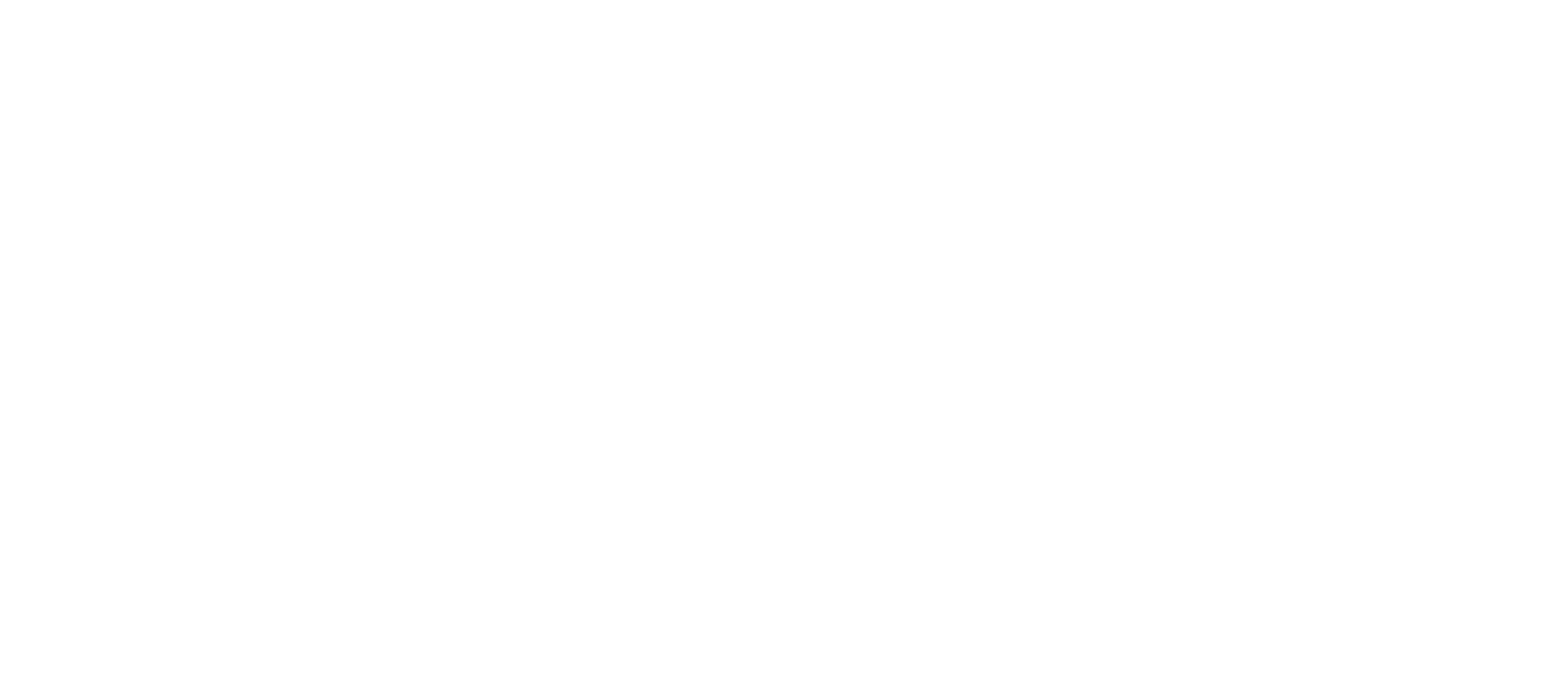
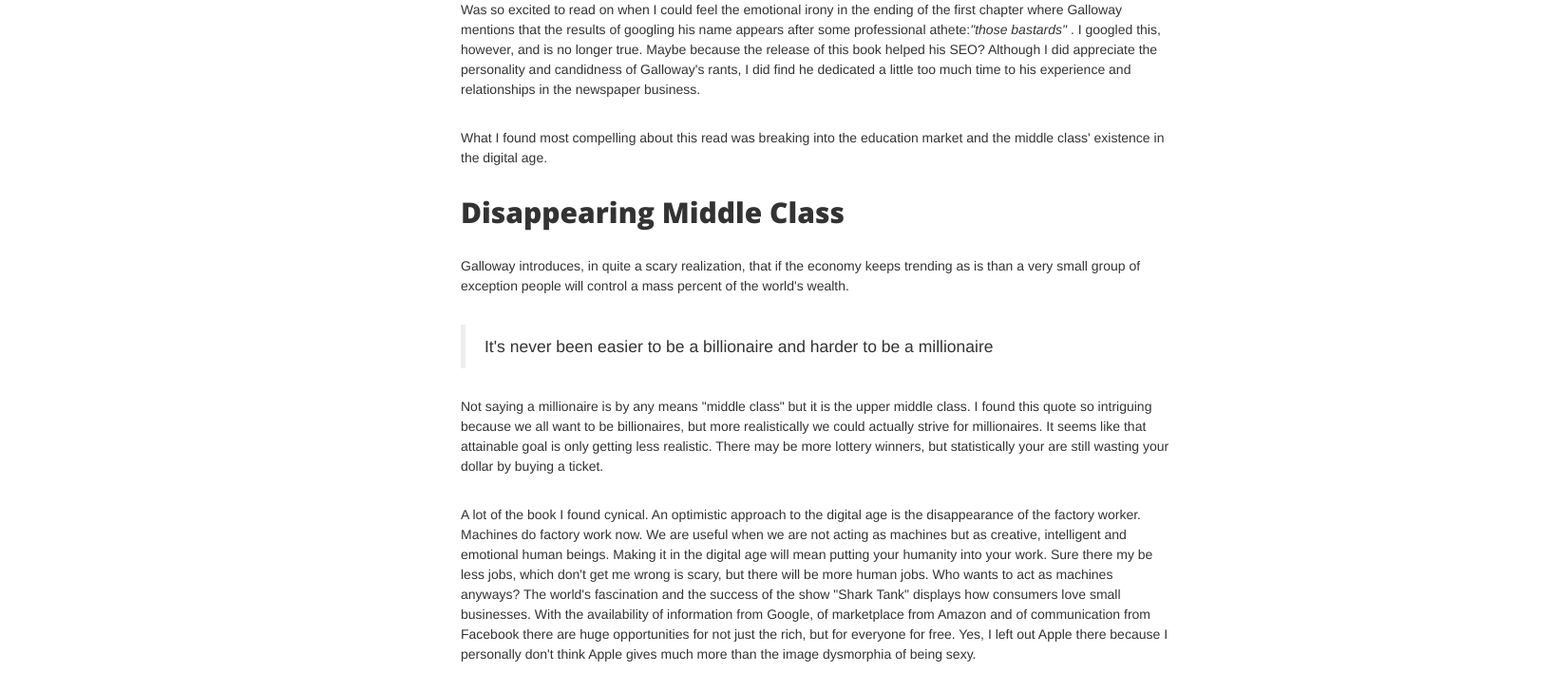
Before and after one commit to exvuma/nextjs, a Next.js app: page /posts/11_16_2017 in a window 1280 px wide. Before the commit this address had no page. Shown: the part 280-1008 px from the top of the page at 95% size, 1640 px wide, since content can reach past the window. Before the commit the page ends 800 px from the top, so only its background shows below. Built offline with nearby package versions, Linux system fonts and the light colour scheme.

Commit message:
Add Nov 2017 blog post

```diff
--- /dev/null
+++ b/pages/posts/11_16_2017.tsx
@@ -0,0 +1,118 @@
+import { BlogPost } from '../../components/BlogPost';
+
+export default function Post() {
+  return (
+    <BlogPost>
+      <p className='post'>
+        Was so excited to read on when I could feel the emotional irony in the
+        ending of the first chapter where Galloway mentions that the results of
+        googling his name appears after some professional athete:
+        <i>"those bastards" </i>. I googled this, however, and is no longer
+        true. Maybe because the release of this book helped his SEO? Although I
+        did appreciate the personality and candidness of Galloway's rants, I did
+        find he dedicated a little too much time to his experience and
+        relationships in the newspaper business.
+      </p>
+
+      <p className='post'>
+        What I found most compelling about this read was breaking into the
+        education market and the middle class' existence in the digital age.
+      </p>
+
+      <h2 className='section-heading'>Disappearing Middle Class</h2>
+
+      <p className='post'>
+        Galloway introduces, in quite a scary realization, that if the economy
+        keeps trending as is than a very small group of exception people will
+        control a mass percent of the world's wealth.
+      </p>
+
+      <blockquote className='blockquote'>
+        It's never been easier to be a billionaire and harder to be a
+        millionaire
+      </blockquote>
+
+      <p className='post'>
+        Not saying a millionaire is by any means "middle class" but it is the
+        upper middle class. I found this quote so intriguing because we all want
+        to be billionaires, but more realistically we could actually strive for
+        millionaires. It seems like that attainable goal is only getting less
+        realistic. There may be more lottery winners, but statistically your are
+        still wasting your dollar by buying a ticket.
+      </p>
+
+      <p className='post'>
+        A lot of the book I found cynical. An optimistic approach to the digital
+        age is the disappearance of the factory worker. Machines do factory work
+        now. We are useful when we are not acting as machines but as creative,
+        intelligent and emotional human beings. Making it in the digital age
+        will mean putting your humanity into your work. Sure there my be less
+        jobs, which don't get me wrong is scary, but there will be more human
+        jobs. Who wants to act as machines anyways? The world's fascination and
+        the success of the show "Shark Tank" displays how consumers love small
+        businesses. With the availability of information from Google, of
+        marketplace from Amazon and of communication from Facebook there are
+        huge opportunities for not just the rich, but for everyone for free.
+        Yes, I left out Apple there because I personally don't think Apple gives
+        much more than the image dysmorphia of being sexy.
+      </p>
+
+      <h2 className='section-heading'>Market for Higher Education</h2>
+
+      <p className='post'>
+        I will expand on the only way I see Apple truely impacting the world
+        post-Jobs. The most eye opening ideas from the book was the idea of the
+        next disrupted market being education. I admire the brilliance and
+        forthcoming idea of Apple investing in a presidios university.
+      </p>
+
+      <p className='post'>
+        My favorite part of the digital age is the power of the people over
+        "evil" markets. Uber taking over taxi industry, Amazon taking over
+        highly inflated market of shipping (even though as Galloway pointed out
+        much throughout the book Amazon isn't exactly doing this fairly). To
+        have education be the next disrupted market would be huge. The stats on
+        increasing tuition costs and competition for admission these days is
+        ridiculous and institutes are only getting increasingly worst year over
+        year.
+      </p>
+      <a href='https://www.bls.gov/opub/ted/2016/college-tuition-and-fees-increase-63-percent-since-january-2006.htm'>
+        <img className='img-fluid' src='../pictures/chart.svg' />
+      </a>
+      <p className='post'>
+        From the graph above we can see how consumer price index increases much
+        more rapidly for college students above other sectors of education.
+        Companies like Chegg have grown hugely successful by jumping on this
+        increase. Chegg began as a college textbook rental company for students.
+        College textbooks are still the largest increasing sector in education
+        costs but Chegg is putting a dent in what students are actually
+        spending. The amount students are actually spending on textbooks -
+        despite the insane rising cost of a new textbook - has stayed relatively
+        flat at about $600/year due to companies like Chegg that are allowing
+        students the options of buying used, renting or saleing books to one
+        another [According to Student Monitor and Quoctrung Bui/NPR] Now, lets
+        image Apple - one of the most massive and powerful organizations of
+        human talent - taking this same approach to college instruction and
+        tuition.
+      </p>
+      <p className='post'>
+        Why would Apple do this? While clearly starting a college does deviate
+        from the business model of a typical hardware company, Apple is not
+        typical. The acquisition of hot talent is what makes companies
+        successfully in the digital age. Having first dibs on that hot talent is
+        a big advantage. Also, there is a lot of money in education. Parents
+        would be racing to fork up money to get their kids in at what would
+        likely lead to a direct job at Apple. Kids would be racing to get
+        admission to this cool new school - well at least the smart kids.
+      </p>
+      <p className='post'>
+        Overall I think Scott Galloway's combination of research, data, sense
+        and business knownledge analyzes the four "horseman" on point with
+        reality. Yes, I may be a little biased as I can align with the honest,
+        cut to the chase personality of Galloway not to mention he was a follow
+        Bruin. But, bias aside if you haven't read "the four" already it's worth
+        a read <i>or</i> a listen like I did on Audible.
+      </p>
+    </BlogPost>
+  );
+}
```
